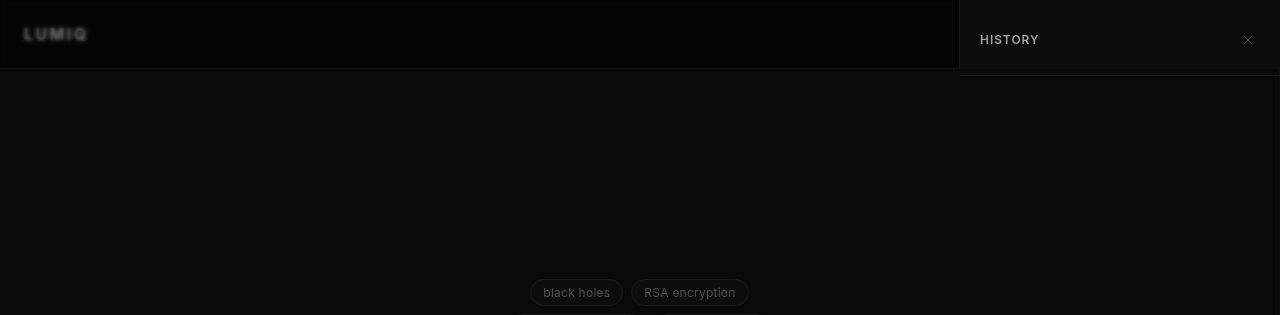
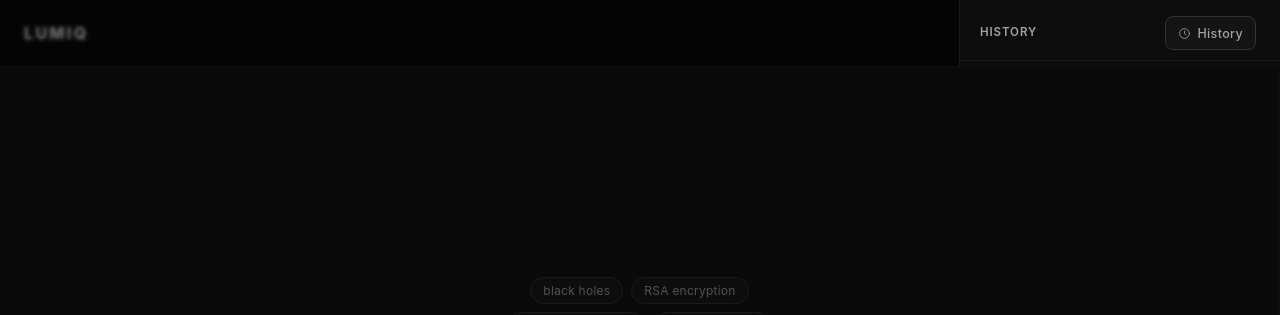
Before and after one commit to KNIGHTABDO/lumiq, a Next.js app: page /app in a window 1280 px wide. Both pictures are taken after a click on the button "History". Shown: the top 315 px of the page. Built offline with nearby package versions, Linux system fonts and the light colour scheme.

Commit message:
fix: history panel z-index, move toggle out of sticky header, always-visible on desktop

```diff
--- a/components/HistoryPanel.tsx
+++ b/components/HistoryPanel.tsx
@@ -23,7 +23,6 @@ export default function HistoryPanel({ onSelect, currentId }: { onSelect: (e: Hi
   const [history, setHistory] = useState<HistoryEntry[]>([]);
   const [isOpen, setIsOpen] = useState(false);
 
-  // Load on mount AND whenever the drawer opens
   useEffect(() => { setHistory(loadHistory()); }, []);
   useEffect(() => { if (isOpen) setHistory(loadHistory()); }, [isOpen]);
 
@@ -43,43 +42,161 @@ export default function HistoryPanel({ onSelect, currentId }: { onSelect: (e: Hi
 
   return (
     <>
+      {/* Toggle button — lives in header, always above everything */}
       <button
-        className={`history-toggle ${isOpen ? "active" : ""}`}
         onClick={() => setIsOpen(v => !v)}
-        aria-label="History"
+        aria-label="Toggle history"
+        style={{
+          display: "flex",
+          alignItems: "center",
+          gap: "6px",
+          height: "34px",
+          padding: "0 12px",
+          borderRadius: "8px",
+          border: `1px solid ${isOpen ? "#333" : "#1a1a1a"}`,
+          background: isOpen ? "#141414" : "#0d0d0d",
+          color: isOpen ? "#a3a3a3" : "#525252",
+          cursor: "pointer",
+          fontFamily: "inherit",
+          fontSize: "0.78rem",
+          fontWeight: 500,
+          letterSpacing: "0.03em",
+          transition: "all 0.15s",
+          position: "relative",
+          zIndex: 200,
+        }}
       >
-        <ClockIcon />
-        <span className="toggle-label">History</span>
+        <svg width="13" height="13" viewBox="0 0 24 24" fill="none" stroke="currentColor" strokeWidth="1.5" strokeLinecap="round">
+          <circle cx="12" cy="12" r="9" />
+          <polyline points="12 7 12 12 15 15" />
+        </svg>
+        <span>History</span>
         {history.length > 0 && (
-          <span className="history-count">{history.length}</span>
+          <span style={{
+            background: "#262626",
+            color: "#a3a3a3",
+            fontSize: "0.65rem",
+            minWidth: "18px",
+            height: "18px",
+            padding: "0 4px",
+            borderRadius: "9px",
+            display: "flex",
+            alignItems: "center",
+            justifyContent: "center",
+            fontWeight: 600,
+          }}>{history.length}</span>
         )}
       </button>
 
-      <div className={`history-drawer ${isOpen ? "open" : ""}`}>
-        <div className="drawer-header">
-          <h3>History</h3>
-          <button className="drawer-close" onClick={() => setIsOpen(false)}><CloseIcon /></button>
+      {/* Backdrop */}
+      {isOpen && (
+        <div
+          onClick={() => setIsOpen(false)}
+          style={{
+            position: "fixed",
+            inset: 0,
+            zIndex: 150,
+            background: "rgba(0,0,0,0.5)",
+            backdropFilter: "blur(2px)",
+          }}
+        />
+      )}
+
+      {/* Drawer — completely detached from header DOM, fixed positioned */}
+      <div
+        style={{
+          position: "fixed",
+          top: 0,
+          right: 0,
+          bottom: 0,
+          width: "320px",
+          maxWidth: "88vw",
+          background: "#0d0d0d",
+          borderLeft: "1px solid #1a1a1a",
+          zIndex: 160,
+          transform: isOpen ? "translateX(0)" : "translateX(100%)",
+          transition: "transform 0.28s cubic-bezier(0.4, 0, 0.2, 1)",
+          display: "flex",
+          flexDirection: "column",
+        }}
+      >
+        {/* Drawer header */}
+        <div style={{
+          display: "flex",
+          alignItems: "center",
+          justifyContent: "space-between",
+          padding: "20px 20px 16px",
+          borderBottom: "1px solid #1a1a1a",
+          flexShrink: 0,
+        }}>
+          <span style={{ fontSize: "0.72rem", fontWeight: 600, color: "#a3a3a3", letterSpacing: "0.08em", textTransform: "uppercase" }}>History</span>
+          <button
+            onClick={() => setIsOpen(false)}
+            aria-label="Close history"
+            style={{
+              background: "none",
+              border: "none",
+              color: "#525252",
+              cursor: "pointer",
+              padding: "4px",
+              display: "flex",
+              alignItems: "center",
+              borderRadius: "4px",
+              transition: "color 0.15s",
+            }}
+          >
+            <svg width="16" height="16" viewBox="0 0 24 24" fill="none" stroke="currentColor" strokeWidth="1.5" strokeLinecap="round">
+              <line x1="18" y1="6" x2="6" y2="18" /><line x1="6" y1="6" x2="18" y2="18" />
+            </svg>
+          </button>
         </div>
-        <div className="drawer-content">
+
+        {/* Drawer content */}
+        <div style={{ flex: 1, overflowY: "auto", padding: "8px" }}>
           {history.length === 0 ? (
-            <div className="empty-state">
-              <ClockIcon />
-              <p>Your concept history will appear here</p>
+            <div style={{ padding: "48px 16px", textAlign: "center", display: "flex", flexDirection: "column", alignItems: "center", gap: "12px" }}>
+              <svg width="24" height="24" viewBox="0 0 24 24" fill="none" stroke="#333" strokeWidth="1.5" strokeLinecap="round">
+                <circle cx="12" cy="12" r="9" /><polyline points="12 7 12 12 15 15" />
+              </svg>
+              <p style={{ fontSize: "0.85rem", color: "#404040", lineHeight: 1.5, maxWidth: "200px" }}>Concepts you explore will appear here</p>
             </div>
           ) : (
-            <ul className="history-list">
+            <ul style={{ listStyle: "none", display: "flex", flexDirection: "column", gap: "2px" }}>
               {history.map(entry => (
                 <li
                   key={entry.id}
-                  className={`history-item ${currentId === entry.id ? "active" : ""}`}
                   onClick={() => { onSelect(entry); setIsOpen(false); }}
+                  style={{
+                    display: "flex",
+                    alignItems: "center",
+                    gap: "8px",
+                    padding: "10px 12px",
+                    borderRadius: "6px",
+                    cursor: "pointer",
+                    border: `1px solid ${currentId === entry.id ? "#262626" : "transparent"}`,
+                    background: currentId === entry.id ? "#141414" : "transparent",
+                    transition: "background 0.15s, border-color 0.15s",
+                  }}
+                  onMouseEnter={e => { (e.currentTarget as HTMLLIElement).style.background = "#141414"; }}
+                  onMouseLeave={e => { (e.currentTarget as HTMLLIElement).style.background = currentId === entry.id ? "#141414" : "transparent"; }}
                 >
-                  <div className="item-content">
-                    <span className="item-label">{entry.label}</span>
-                    <span className="item-time">{formatTime(entry.timestamp)}</span>
+                  <div style={{ flex: 1, minWidth: 0 }}>
+                    <div style={{ fontSize: "0.8rem", color: "#d4d4d4", whiteSpace: "nowrap", overflow: "hidden", textOverflow: "ellipsis", marginBottom: "2px" }}>{entry.label}</div>
+                    <div style={{ fontSize: "0.7rem", color: "#404040" }}>{formatTime(entry.timestamp)}</div>
                   </div>
-                  <button className="item-delete" onClick={e => deleteEntry(entry.id, e)} aria-label="Delete">
-                    <TrashIcon />
+                  <button
+                    onClick={e => deleteEntry(entry.id, e)}
+                    aria-label="Delete"
+                    style={{ background: "none", border: "none", color: "#333", cursor: "pointer", padding: "4px", display: "flex", alignItems: "center", borderRadius: "4px", flexShrink: 0, transition: "color 0.15s" }}
+                    onMouseEnter={e => { (e.currentTarget as HTMLButtonElement).style.color = "#ef4444"; }}
+                    onMouseLeave={e => { (e.currentTarget as HTMLButtonElement).style.color = "#333"; }}
+                  >
+                    <svg width="13" height="13" viewBox="0 0 24 24" fill="none" stroke="currentColor" strokeWidth="1.5" strokeLinecap="round">
+                      <polyline points="3 6 5 6 21 6" />
+                      <path d="M19 6l-1 14H6L5 6" />
+                      <path d="M10 11v6M14 11v6" />
+                      <path d="M9 6V4h6v2" />
+                    </svg>
                   </button>
                 </li>
               ))}
@@ -87,176 +204,6 @@ export default function HistoryPanel({ onSelect, currentId }: { onSelect: (e: Hi
           )}
         </div>
       </div>
-
-      {isOpen && <div className="drawer-backdrop" onClick={() => setIsOpen(false)} />}
-
-      <style jsx>{`
-        .history-toggle {
-          position: relative;
-          height: 36px;
-          padding: 0 12px;
-          border-radius: 8px;
-          border: 1px solid #1a1a1a;
-          background: #0d0d0d;
-          color: #525252;
-          cursor: pointer;
-          display: flex;
-          align-items: center;
-          gap: 6px;
-          transition: border-color 0.15s, color 0.15s, background 0.15s;
-          font-family: inherit;
-        }
-        .history-toggle:hover, .history-toggle.active {
-          border-color: #333;
-          color: #a3a3a3;
-          background: #141414;
-        }
-        .toggle-label {
-          font-size: 0.78rem;
-          font-weight: 500;
-          letter-spacing: 0.03em;
-        }
-        .history-count {
-          background: #262626;
-          color: #a3a3a3;
-          font-size: 0.65rem;
-          min-width: 18px;
-          height: 18px;
-          padding: 0 4px;
-          border-radius: 9px;
-          display: flex;
-          align-items: center;
-          justify-content: center;
-          font-weight: 600;
-        }
-        .history-drawer {
-          position: fixed;
-          top: 0;
-          right: 0;
-          bottom: 0;
-          width: 320px;
-          max-width: 90vw;
-          background: #0d0d0d;
-          border-left: 1px solid #1a1a1a;
-          z-index: 100;
-          transform: translateX(100%);
-          transition: transform 0.3s cubic-bezier(0.4, 0, 0.2, 1);
-          display: flex;
-          flex-direction: column;
-        }
-        .history-drawer.open { transform: translateX(0); }
-        .drawer-backdrop {
-          position: fixed;
-          inset: 0;
-          z-index: 99;
-          background: rgba(0,0,0,0.5);
-          backdrop-filter: blur(2px);
-        }
-        .drawer-header {
-          display: flex;
-          align-items: center;
-          justify-content: space-between;
-          padding: 20px 20px 16px;
-          border-bottom: 1px solid #1a1a1a;
-          flex-shrink: 0;
-        }
-        .drawer-header h3 {
-          font-size: 0.75rem;
-          font-weight: 600;
-          color: #a3a3a3;
-          letter-spacing: 0.08em;
-          text-transform: uppercase;
-        }
-        .drawer-close {
-          background: none;
-          border: none;
-          color: #525252;
-          cursor: pointer;
-          padding: 4px;
-          display: flex;
-          align-items: center;
-          transition: color 0.15s;
-          border-radius: 4px;
-        }
-        .drawer-close:hover { color: #a3a3a3; }
-        .drawer-content { flex: 1; overflow-y: auto; padding: 8px; }
-        .empty-state {
-          padding: 48px 16px;
-          text-align: center;
-          display: flex;
-          flex-direction: column;
-          align-items: center;
-          gap: 12px;
-          color: #333;
-        }
-        .empty-state p { font-size: 0.85rem; color: #404040; line-height: 1.5; max-width: 200px; }
-        .history-list { list-style: none; display: flex; flex-direction: column; gap: 2px; }
-        .history-item {
-          display: flex;
-          align-items: center;
-          gap: 8px;
-          padding: 10px 12px;
-          border-radius: 6px;
-          cursor: pointer;
-          transition: background 0.15s;
-          border: 1px solid transparent;
-        }
-        .history-item:hover { background: #141414; border-color: #1a1a1a; }
-        .history-item.active { background: #141414; border-color: #262626; }
-        .item-content { flex: 1; min-width: 0; }
-        .item-label {
-          display: block;
-          font-size: 0.8rem;
-          color: #d4d4d4;
-          white-space: nowrap;
-          overflow: hidden;
-          text-overflow: ellipsis;
-          margin-bottom: 2px;
-        }
-        .item-time { font-size: 0.7rem; color: #404040; }
-        .item-delete {
-          background: none;
-          border: none;
-          color: #333;
-          cursor: pointer;
-          padding: 4px;
-          border-radius: 4px;
-          opacity: 0;
-          transition: opacity 0.15s, color 0.15s;
-          flex-shrink: 0;
-          display: flex;
-          align-items: center;
-        }
-        .history-item:hover .item-delete { opacity: 1; }
-        .item-delete:hover { color: #ef4444; }
-      `}</style>
     </>
   );
 }
-
-function ClockIcon() {
-  return (
-    <svg width="14" height="14" viewBox="0 0 24 24" fill="none" stroke="currentColor" strokeWidth="1.5" strokeLinecap="round">
-      <circle cx="12" cy="12" r="9" />
-      <polyline points="12 7 12 12 15 15" />
-    </svg>
-  );
-}
-function CloseIcon() {
-  return (
-    <svg width="16" height="16" viewBox="0 0 24 24" fill="none" stroke="currentColor" strokeWidth="1.5" strokeLinecap="round">
-      <line x1="18" y1="6" x2="6" y2="18" />
-      <line x1="6" y1="6" x2="18" y2="18" />
-    </svg>
-  );
-}
-function TrashIcon() {
-  return (
-    <svg width="13" height="13" viewBox="0 0 24 24" fill="none" stroke="currentColor" strokeWidth="1.5" strokeLinecap="round">
-      <polyline points="3 6 5 6 21 6" />
-      <path d="M19 6l-1 14H6L5 6" />
-      <path d="M10 11v6M14 11v6" />
-      <path d="M9 6V4h6v2" />
-    </svg>
-  );
-}
```
